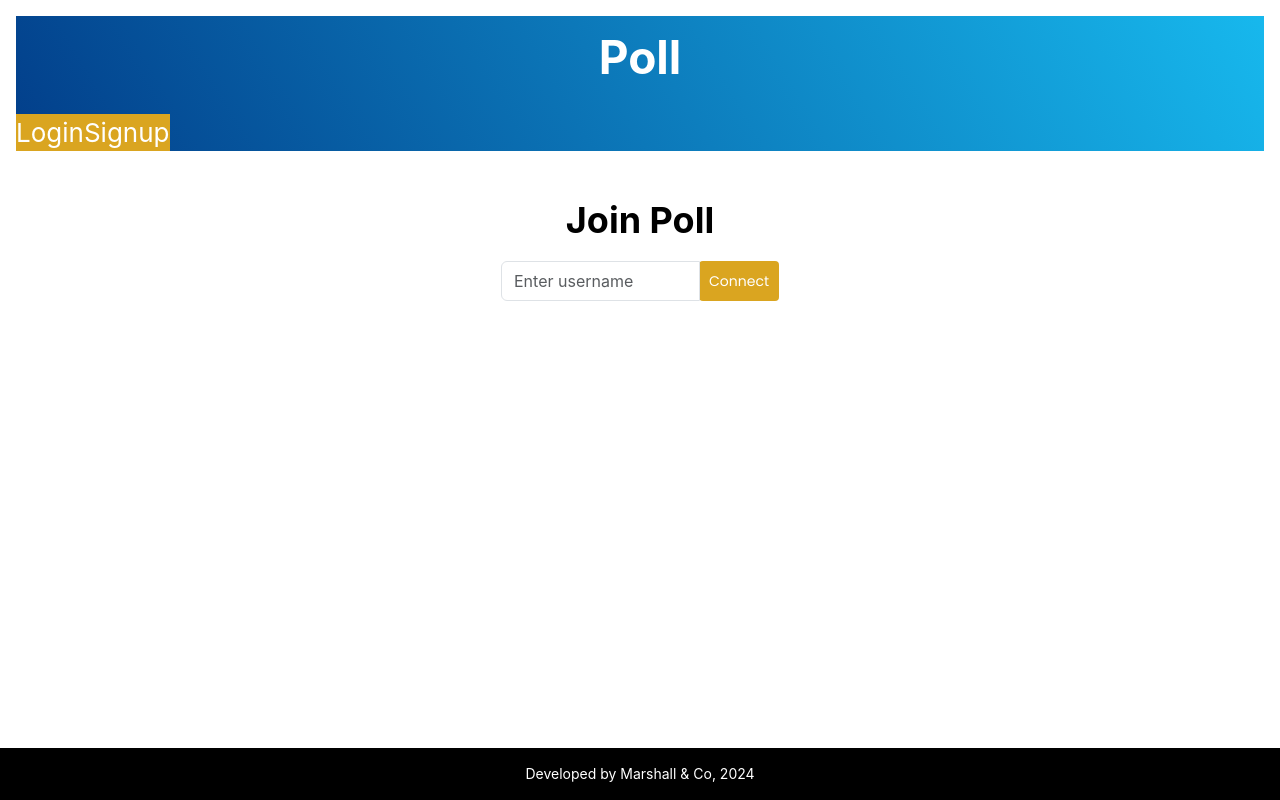
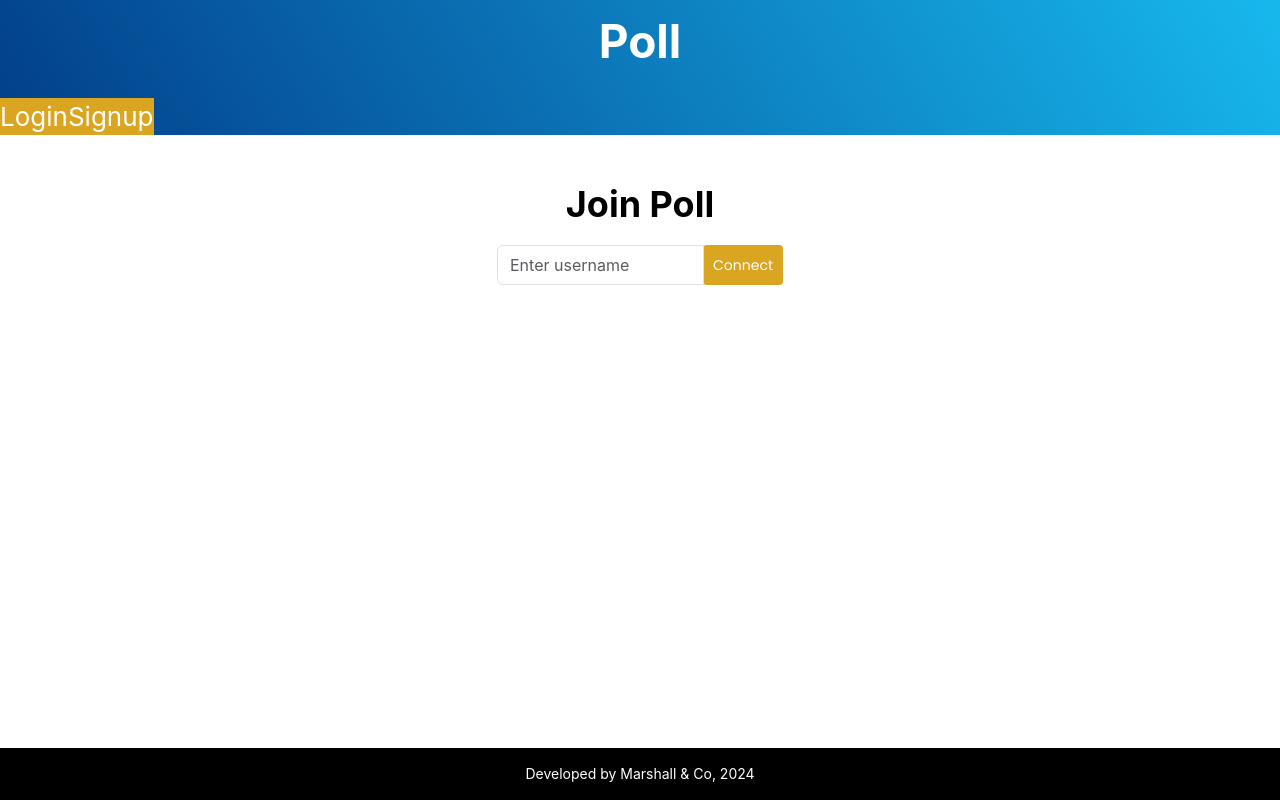
Before and after one commit to tanvir-sahota/poll, a React (Create React App) app in the folder frontend/: page / in a window 1280 px wide. Built offline with nearby package versions, Linux system fonts and the light colour scheme; no server answers.

Commit message:
Fix container-fluid not working properly

```diff
--- a/frontend/src/App.js
+++ b/frontend/src/App.js
@@ -28,7 +28,7 @@ function App() {
   })
 
   return (
-    <div id="appjs" class="p-3">
+    <div id="appjs" class="container-fluid p-3">
       <BrowserRouter>
         <Navbar />
         <div className="pages">
--- a/frontend/src/index.css
+++ b/frontend/src/index.css
@@ -38,7 +38,6 @@ header a {
   text-decoration: none;
 }
 #appjs {
-  container: fluid;
   color: black;
   background-color: white;
   /* margin-bottom: 300px; */
```
